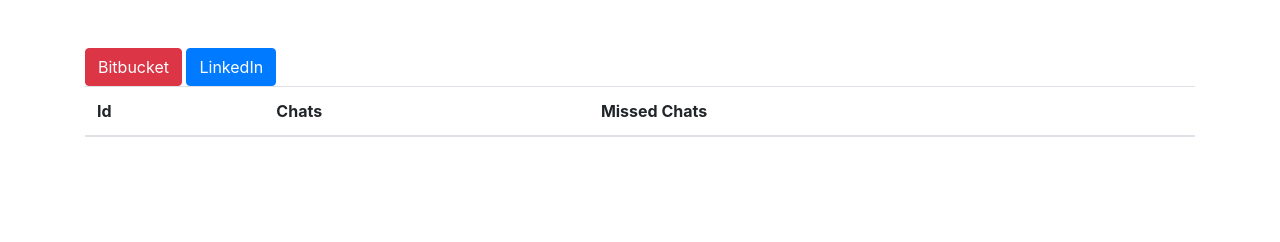
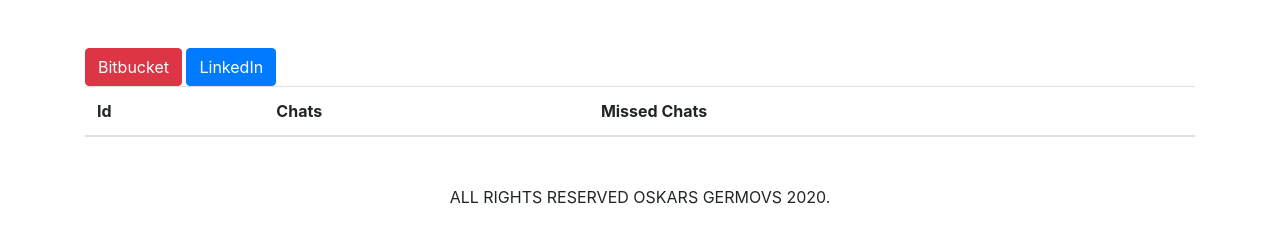
Before and after one commit to Faks/tawk-trial, a website built with webpack: page src/index.html in a window 1280 px wide. Built offline with nearby package versions, Linux system fonts and the light colour scheme; no server answers.

Commit message:
Added: 1.) Title 2.) Copyright

```diff
--- a/src/index.html
+++ b/src/index.html
@@ -9,7 +9,7 @@
     <link rel="stylesheet" href="https://stackpath.bootstrapcdn.com/bootstrap/5.0.0-alpha2/css/bootstrap.min.css"
           integrity="sha384-DhY6onE6f3zzKbjUPRc2hOzGAdEf4/Dz+WJwBvEYL/lkkIsI3ihufq9hk9K4lVoK" crossorigin="anonymous">
 
-    <title>Trial!</title>
+    <title>Tawk Trial</title>
 </head>
 <body>
 <div class="container mt-5">
@@ -28,6 +28,9 @@
         <tbody id="tableBody"></tbody>
     </table>
 </div>
+<div class="text-center mt-5">
+    ALL RIGHTS RESERVED OSKARS GERMOVS 2020.
+</div>
 <!-- Optional JavaScript; choose one of the two! -->
 
 <!-- Option 1: Bootstrap Bundle with Popper.js -->
```
